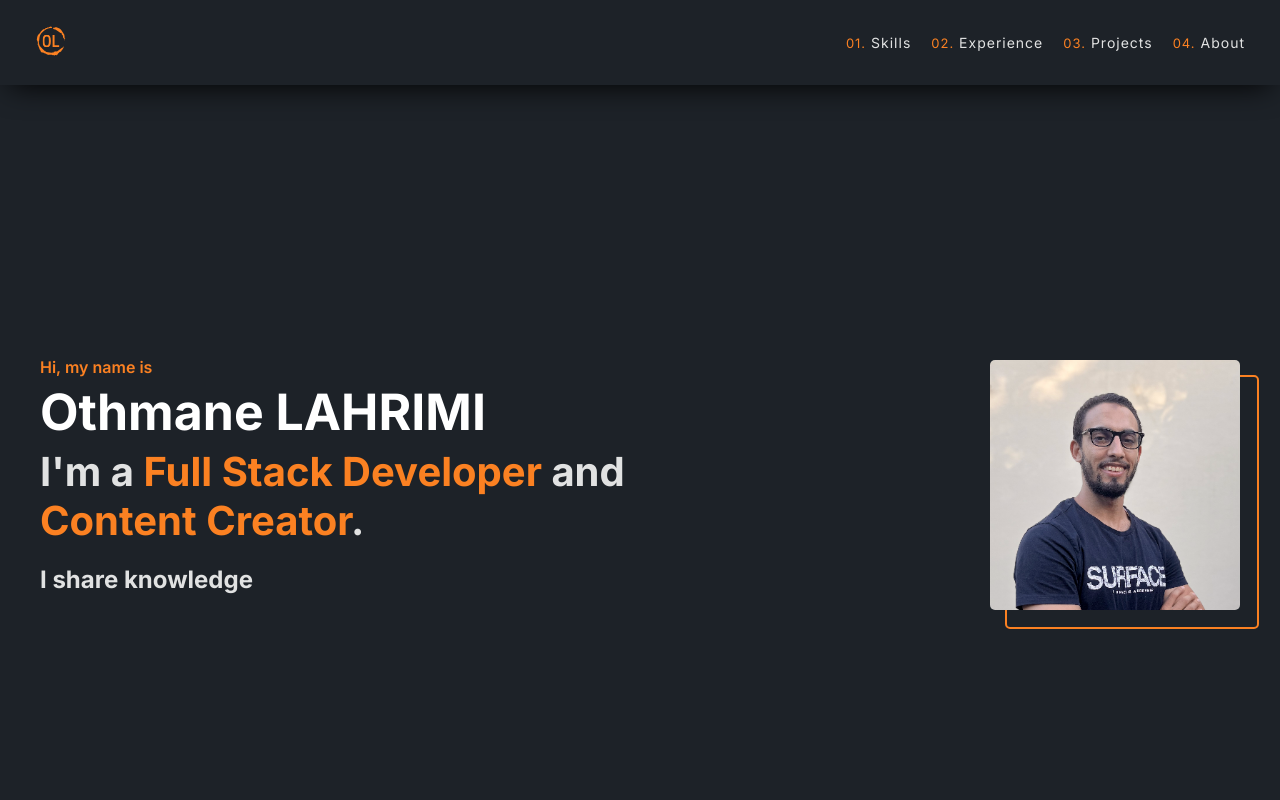
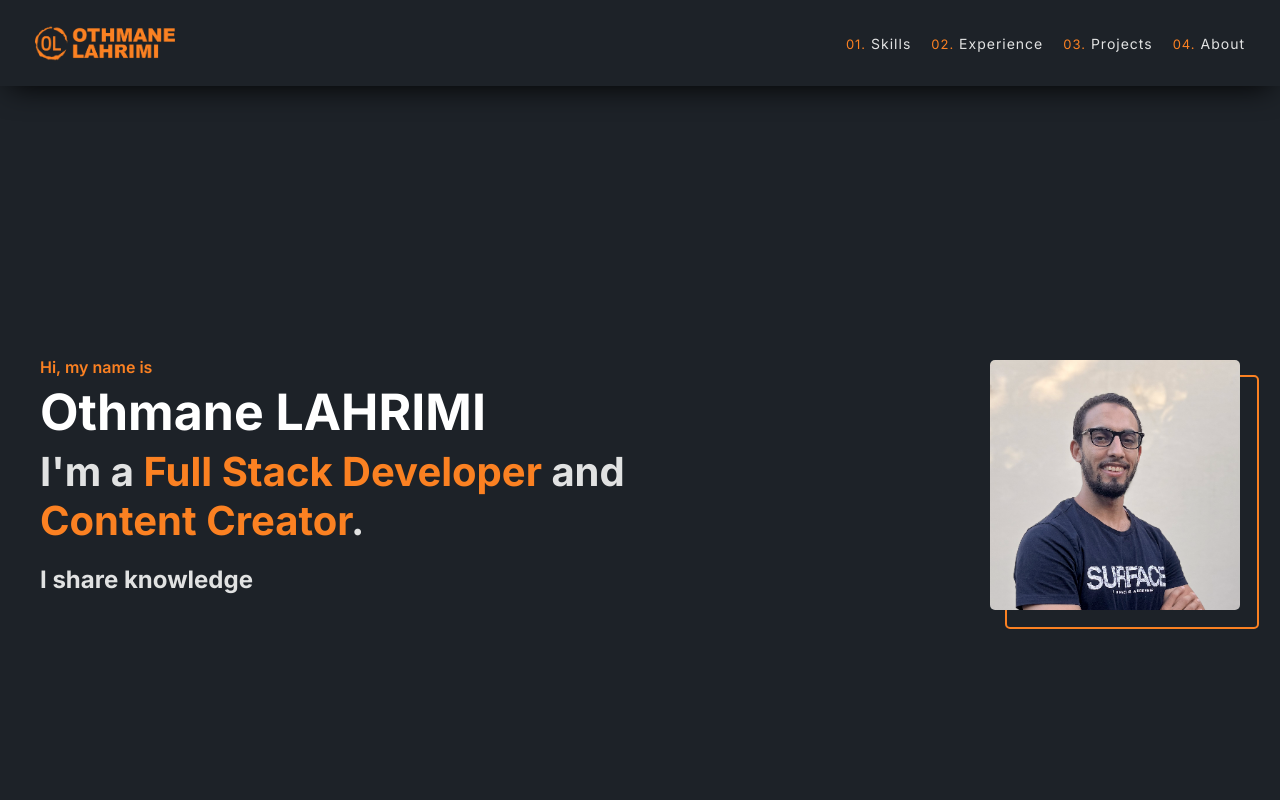
Before and after one commit to OthLah001/portfolio, a React (Vite) app: page / in a window 1280 px wide. Shown: the top 800 px of the page. Built offline with nearby package versions, Linux system fonts and the light colour scheme.

Commit message:
feat: change small logo to big horizontal one

```diff
--- a/src/components/navbar/Navbar.scss
+++ b/src/components/navbar/Navbar.scss
@@ -1,4 +1,4 @@
-@import '../../styles/mixins';
+@import "../../styles/mixins";
 
 .navbar-container {
   width: 100%;
@@ -9,7 +9,7 @@
   display: flex;
   z-index: 999;
   box-shadow: 0 10px 30px -10px $night;
-  font-family: 'Inter', sans-serif;
+  font-family: "Inter", sans-serif;
   letter-spacing: 1px;
   font-size: 14px;
   transition: top 0.3s linear;
@@ -58,11 +58,10 @@
   .home {
     margin-left: 35px;
     cursor: pointer;
-
-    .logo-icon {
-      width: 32px;
-      height: 32px;
-    }
+    width: 140px;
+    height: 36px;
+    background-image: url("../../assets/images/logo.png");
+    background-size: cover;
   }
 
   .mobile-icon {
--- a/src/components/navbar/Navbar.tsx
+++ b/src/components/navbar/Navbar.tsx
@@ -36,9 +36,7 @@ export default function Navbar() {
   return (
     <div className={`navbar-container ${showNav ? 'show' : 'hide'} ${showLinks ? 'shown-links' : 'hidden-links'}` }>
       <div className="main-menu">
-        <p className="home" onClick={() => scrollToSectionFct(`.${SectionClasses.HERO}`)}>
-          <LogoIcon />
-        </p>
+        <p className="home" onClick={() => scrollToSectionFct(`.${SectionClasses.HERO}`)}> </p>
         <p className="mobile-icon" onClick={() => setShowLinks(isShown => !isShown)}>&#9776;</p>
       </div>
 
```
Also changed, not shown: src/assets/images/logo.png (added).
